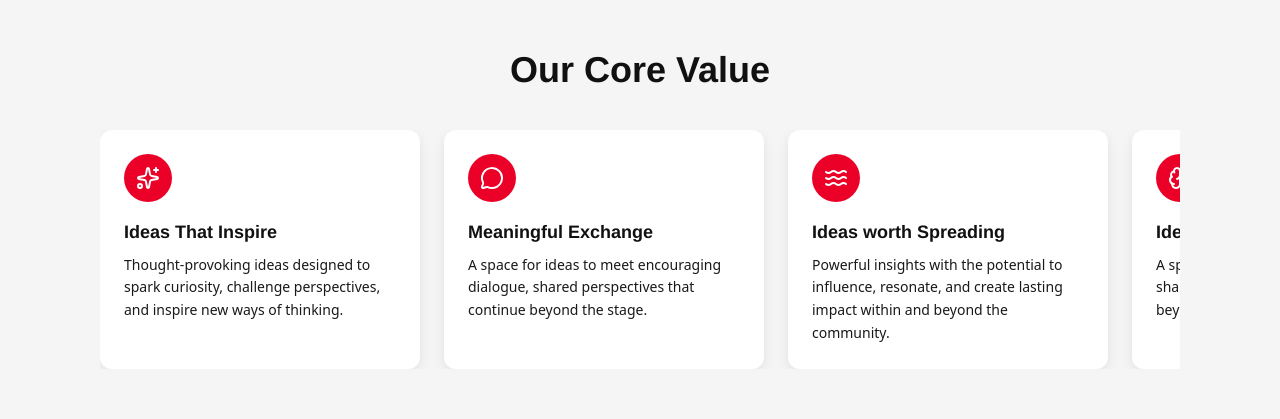
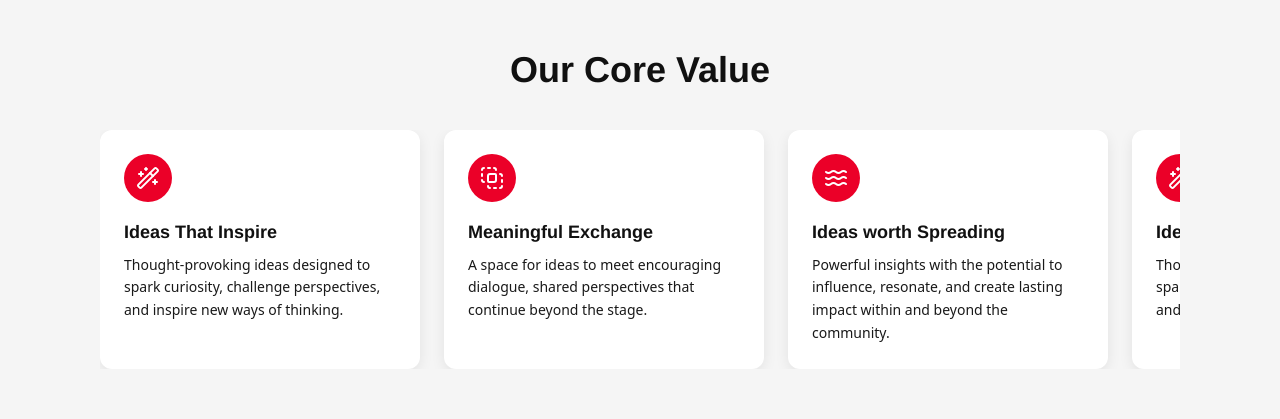
Before and after one commit to tedx-kingssquare/tedx-kingsquare-website, a Next.js app: page / in a window 1280 px wide. Shown: the part 1500-1919 px from the top of the page. Built offline with nearby package versions, Linux system fonts and the light colour scheme.

Commit message:
update app/page.tsx

```diff
--- a/app/page.tsx
+++ b/app/page.tsx
@@ -2,7 +2,7 @@
 
 import Image from "next/image";
 import { useState, useRef, useEffect } from "react";
-import { Sparkles, MessageCircle, Waves, Brain } from "lucide-react";
+import { WandSparkles, SquaresIntersect, Waves } from "lucide-react";
 
 const NAV_LINKS = [
   { label: "Home", href: "#", active: true },
@@ -16,25 +16,19 @@ const CORE_VALUES = [
     title: "Ideas That Inspire",
     description:
       "Thought-provoking ideas designed to spark curiosity, challenge perspectives, and inspire new ways of thinking.",
-    Icon: Sparkles,
+    Icon: WandSparkles,
   },
   {
     title: "Meaningful Exchange",
     description:
       "A space for ideas to meet encouraging dialogue, shared perspectives that continue beyond the stage.",
-    Icon: MessageCircle,
+    Icon: SquaresIntersect,
   },
   {
     title: "Ideas worth Spreading",
     description:
       "Powerful insights with the potential to influence, resonate, and create lasting impact within and beyond the community.",
     Icon: Waves,
-  },
-  {
-    title: "Ideas That Connect",
-    description:
-      "A space for encouraging dialogue and shared perspectives that continue beyond the stage.",
-    Icon: Brain,
   },
 ];
 
@@ -97,7 +91,7 @@ function CoreValuesCarousel() {
           <div
             key={`${item.title}-${i}`}
             data-card
-            className="flex-shrink-0 w-full max-w-[320px] rounded-xl bg-white p-6 shadow-[0_4px_14px_rgba(0,0,0,0.08)] snap-start"
+            className="flex-shrink-0 w-full min-w-[280px] max-w-[320px] rounded-xl bg-white p-6 shadow-[0_4px_14px_rgba(0,0,0,0.08)] snap-start"
           >
             <div className="w-12 h-12 rounded-full bg-brand-primary flex items-center justify-center mb-4">
               <item.Icon className="w-6 h-6 text-brand-white" aria-hidden />
```
